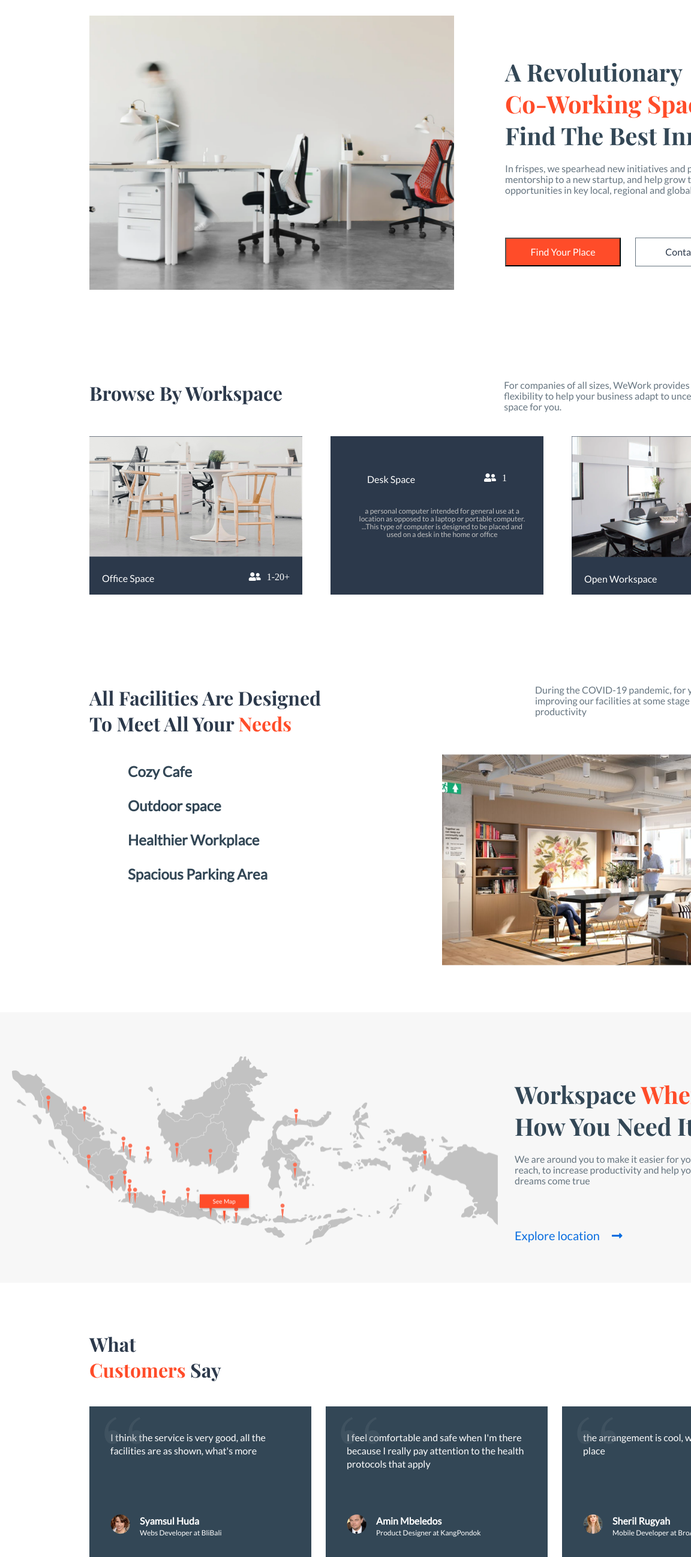
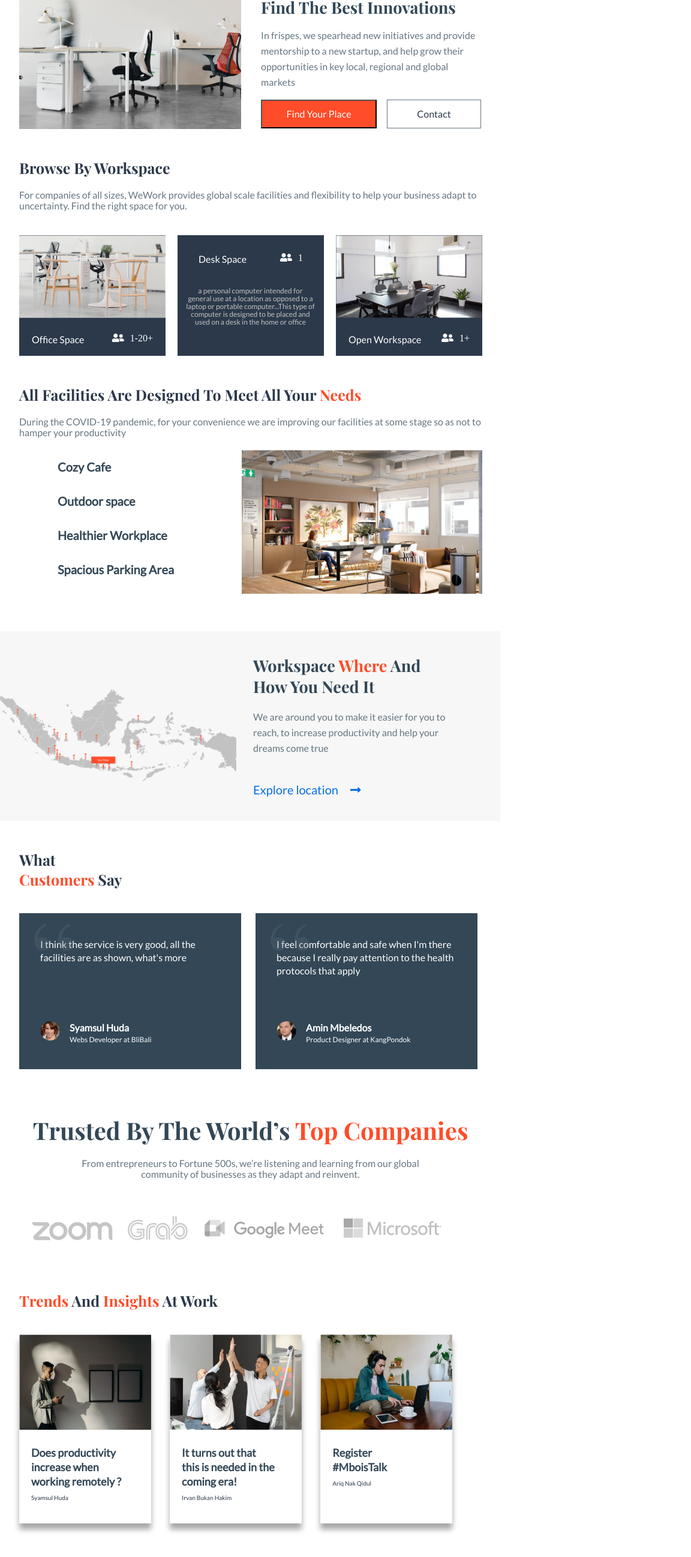
Before and after one commit to Coderushnepal/YunikaBajracharya, a plain HTML site: page design/5.lemburs_website/index.html in a window 768 px wide. Shown: the part 205-2800 px from the top of the page at 60% size, 1152 px wide, since content can reach past the window. Drawn offline with nearby package versions, Linux system fonts and the light colour scheme.

Commit message:
Add tablet view in lemburs

```diff
--- a/design/5.lemburs_website/index.html
+++ b/design/5.lemburs_website/index.html
@@ -55,7 +55,7 @@
                     <h1>A revolutionary<br><span class="special-text">co-working space</span> to<br>find the best innovations</h1>
                     <p class="mobile">In frispes, we spearhead new initiatives and<br>provide mentorship to a new startup, and help<br>grow their opportunities in key local, regional and<br>global markets</p>
                     <p>In frispes, we spearhead new initiatives and provide<br>mentorship to a new startup, and help grow their<br>opportunities in key local, regional and global markets</p>
-                    <div class="introduction_button">
+                    <div class="introduction_button clearfix">
                         <button class="colored-button">
                             Find Your Place
                         </button>
@@ -71,7 +71,7 @@
                     <h1>
                         Browse by Workspace
                     </h1>
-                    <p>
+                    <p class="browse_text_tablet">
                         For companies of all sizes, WeWork provides global scale facilities and<br>flexibility to help your business adapt to uncertainty. Find the right<br>space for you.
                     </p>
                     <p class="browse_text_mobile">
@@ -100,7 +100,7 @@
                             </span>
                         </div>
                         <p class="card-2_text">
-                            a personal computer intended for general use at a<br>location as opposed to a laptop or portable computer.<br>...This type of computer is designed to be placed and<br>used on a desk in the home or office
+                            a personal computer intended for general use at a location as opposed to a laptop or portable computer...This type of computer is designed to be placed and used on a desk in the home or office
                         </p>
                     </div>
                     <div class="card-3">
@@ -119,14 +119,17 @@
 
             <div class="facilities">
                 <div class="browse_content clearfix">
-                    <h1>
+                    <h1 class="facilities_title_desktop">
                         All facilities are designed<br>to meet all your <span class="special-text">needs</span>
                     </h1>
-                    <p>
+                    <h1 class="facilities_title_tablet">
+                        All facilities are designed to meet all your <span class="special-text">needs</span>
+                    </h1>
+                    <p class="facilities_text_desktop">
                         During the COVID-19 pandemic, for your convenience we are<br>improving our facilities at some stage so as not to hamper your<br>productivity
                     </p>
                     <p class="browse_text_mobile facilities_text_mobile">
-                        During the COVID-19 pandemic, for your<br>convenience we are improving our facilities at<br>some stage so as not to hamper your<br>productivity
+                        During the COVID-19 pandemic, for your convenience we are improving our facilities at some stage so as not to hamper your productivity
                     </p>
                 </div>
                 <div class="facilities_content clearfix">
@@ -212,9 +215,9 @@
                     </h1></span>
                 <p class="companies_para">From entrepreneurs to Fortune 500s, we’re listening and learning from our global<br>community of businesses as they adapt and reinvent.</p>
                 <div class="companies_logo">
-                    <img src="img/zoom.png" alt="zoom" style="margin-right: 117.46px;">
-                    <img src="img/grab.png" alt="grab" style="margin-right: 147.19px;">
-                    <img src="img/meet.png" alt="meet" style="margin-right: 88.24px;">
+                    <img src="img/zoom.png" alt="zoom">
+                    <img src="img/grab.png" alt="grab">
+                    <img src="img/meet.png" alt="meet">
                     <img src="img/microsoft.png" alt="microsoft">
                 </div>
             </div>
--- a/design/5.lemburs_website/style.css
+++ b/design/5.lemburs_website/style.css
@@ -311,7 +311,10 @@
 
 .facilities_content {
     margin-top: 30px;
-    /* margin-bottom: 50px; */
+}
+
+.facilities_title_tablet {
+    display: none;
 }
 
 .facilities_content ul {
@@ -538,6 +541,10 @@
     margin-right: 85.99px;
 }
 
+.companies_logo img {
+    margin-left: 85.99px;
+}
+
 .blog {
     /* border: 2px solid green; */
     margin-top: 80px;
@@ -755,7 +762,7 @@
 
 /*******************mobile view**************************/
 
-@media screen and (max-width: 767px) {
+@media only screen and (max-width: 767px) {
 
     .container {
         max-width: 375px;
@@ -910,7 +917,6 @@
     .facilities_content img {
         display: none;
     }
-    /*******Facilities Ends*******/
 
     /*******Location Begins*******/
     .location {
@@ -955,7 +961,6 @@
         margin-bottom: 49px;
         margin-left: 20px;
     }
-    /*******Location Ends*******/
 
     /*******Feedback Begins*******/
     .feedback {
@@ -1018,10 +1023,12 @@
     .companies_logo {
         margin-left: 90.8px;
         margin-top: 10px;
+        text-align: center;
     }
 
     .companies_logo img {
         margin-top: 32px;
+        margin-left: -20px;
     }
 
     .blog {
@@ -1097,3 +1104,308 @@
     display: none;
 }
 }
+
+/******************************tablet view**************************/
+
+@media only screen and (max-width: 1023px) and (min-width: 768px){
+    .container {
+        max-width: 834px;
+    }
+
+    /*******Header Begins*******/
+    .hamburger {
+        float: left;
+        display: inline-block;
+        margin-top: 26.46px;
+        margin-left: 32px;
+    }
+
+    .logo {
+        margin: 14px 33px 33px 290.7px;
+    }
+
+    .nav {
+        display: none;
+    }
+
+    .header {
+        border: none;
+    }
+
+    /*******Introduction Begins*******/
+    .wrapper {
+        margin-top: 37px;
+    }
+
+    .introduction_image img{
+        width: 370px;
+        height: 293px;
+        margin-left: 32px;
+        margin-right: 0px;
+    }
+
+    .introduction_content {
+        width: 367px;
+        margin: 0px 32px 0px 5px;
+    }
+
+    .introduction_content h1 {
+        font-size: 27px;
+        line-height: 36px;
+        margin-top: 0px;
+        margin-bottom: 16px;
+        width: 341px;
+        height: 108px;
+    }
+
+    .introduction_content p {
+        width: 367px;
+        height: 104px;
+        line-height: 26px;
+        margin-bottom: 16px;
+    }
+
+    .colored-button {
+        margin-right: 0px;
+    }
+
+    .simple-button {
+        float: right;
+        margin: 0px 0px;
+    }
+
+    /*******Browse Begins*******/
+    .browse {
+        margin: 48px 0px 0px 32px;
+    }
+
+    .browse_content h1 {
+        font-size: 25px;
+        line-height: 33px;
+    }
+
+    .browse_text_tablet {
+        display: none;
+    }
+
+    .browse_text_mobile {
+        display: block;
+        margin-top: 20px;
+        font-family: Lato;
+        font-style: normal;
+        font-weight: normal;
+        font-size: 16px;
+        line-height: 26px;
+        color: #667580;
+    }
+
+    .browse_cards {
+        margin-top: 40px;
+    }
+
+    .card-1 {
+        width: 244px;
+        height: 201px;
+        margin-right: 20px;
+    }
+
+    .card-1 img {
+        width: 244px;
+        height: 138px;
+    }
+
+    .card-2 {
+        width: 244px;
+        height: 201px;
+        margin-right: 20px;
+        padding: 8px 14px 20px 14px;
+    }
+
+    .card-2_text {
+        width: 215px;
+        height: 65px;
+        margin-bottom: 30px;
+    }
+
+    .card-3 {
+        width: 244px;
+        height: 201px;
+    }
+
+    .card-3 img {
+        width: 244px;
+        height: 138px;
+    }
+
+    /*******Facilities Begins*******/
+    .facilities {
+        margin: 48px 29.63px 62px 32px;
+    }
+
+    .facilities_title_desktop {
+        display: none;
+    }
+
+    .facilities_title_tablet {
+        display: block;
+    }
+
+    .facilities_text_desktop {
+        display: none;
+    }
+
+    .facilities_content {
+        margin-top: 20px;
+    }
+
+    .facilities_content ul a li{
+        font-size: 20px;
+    }
+
+    .facilities_content img {
+        float: right;
+        width: 401px;
+        height: 240px;
+    }
+
+    /*******Location Begins*******/
+    .location {
+        margin-top: 0px;
+    }
+
+    .map_desktop {
+        width: 394px;
+        height: 153px;
+        margin-top: 97px;
+        margin-left: 0px;
+        margin-bottom: 0px;
+    }
+
+    .location_content {
+        width: 331px;
+        float: left;
+        margin: 40px 16px 40px 28px;
+    }
+
+    .location_content h1 {
+        font-size: 27px;
+        line-height: 35px;
+        margin-top: 0px;
+    }
+
+    .location_content p {
+        line-height: 26px;
+        color: #667580;
+        margin-bottom: 44px;
+        margin-top: 20px;
+    }
+
+    /*******Feedback Begins*******/
+    .feedback {
+        margin: 48px 0px 0px 32px;
+    }
+
+    .feedback_card-3 {
+        display: none;
+    }
+    /*******Feedback Ends*******/
+
+    .companies {
+        margin: 74.98px 42px 0px 43px;
+    }
+
+    .companies p {
+        margin-bottom: 60px;
+    }
+
+    .companies_logo {
+        margin-top: 0px;
+        margin-left: 10px;
+        margin-right: 0px;
+    }
+
+    .companies_logo img {
+        margin-left: 0px;
+        margin-right: 20px;
+    }
+
+    .blog {
+        margin: 80px 30px 100px 32px;
+    }
+
+    .trends_title_mobile {
+        display: none;
+    }
+
+    .blog_cards {
+        margin-top: 40px;
+    }
+
+    .blog_card-1 {
+        width: 220px;
+        height: 315px;
+    }
+
+    .blog_card-1 img{
+        width: 220px;
+        height: 159px;
+    }
+
+    .blog_card_bottom h4 {
+        font-size: 18px;
+    }
+
+    .card-1-2 {
+        display: none;
+    }
+
+    .blog_card-3 {
+        display: none;
+    }
+
+    .footer {
+        margin-top: 0px;
+    }
+
+    .address {
+        float: left;
+        margin: 40px 0px 0px 32px;
+    }
+
+    .links_section {
+        float: left;
+        border-bottom: 1px solid #667580;
+        margin-top: 90.9px;
+        padding-bottom: 118.91px;
+        padding-left: 55px;
+    }
+
+    .links {
+        display: none;
+    }
+
+    .connect {
+        margin-top: 117px;
+        margin-right: 32px;
+    }
+
+    .createdby-mobile{
+        display: block;
+        float: left;
+        border-top: 1px solid;
+        font-family: Lato;
+        font-style: normal;
+        font-weight: 300;
+        font-size: 16px;
+        line-height: 22px;
+        color: #667580;
+        margin: 90px 30px 50px 35px;
+        padding-top: 19.9px;
+        width: 90%;
+        text-align: center;
+    }
+
+    .footer_wrapper {
+        display: none;
+    }
+}
```
